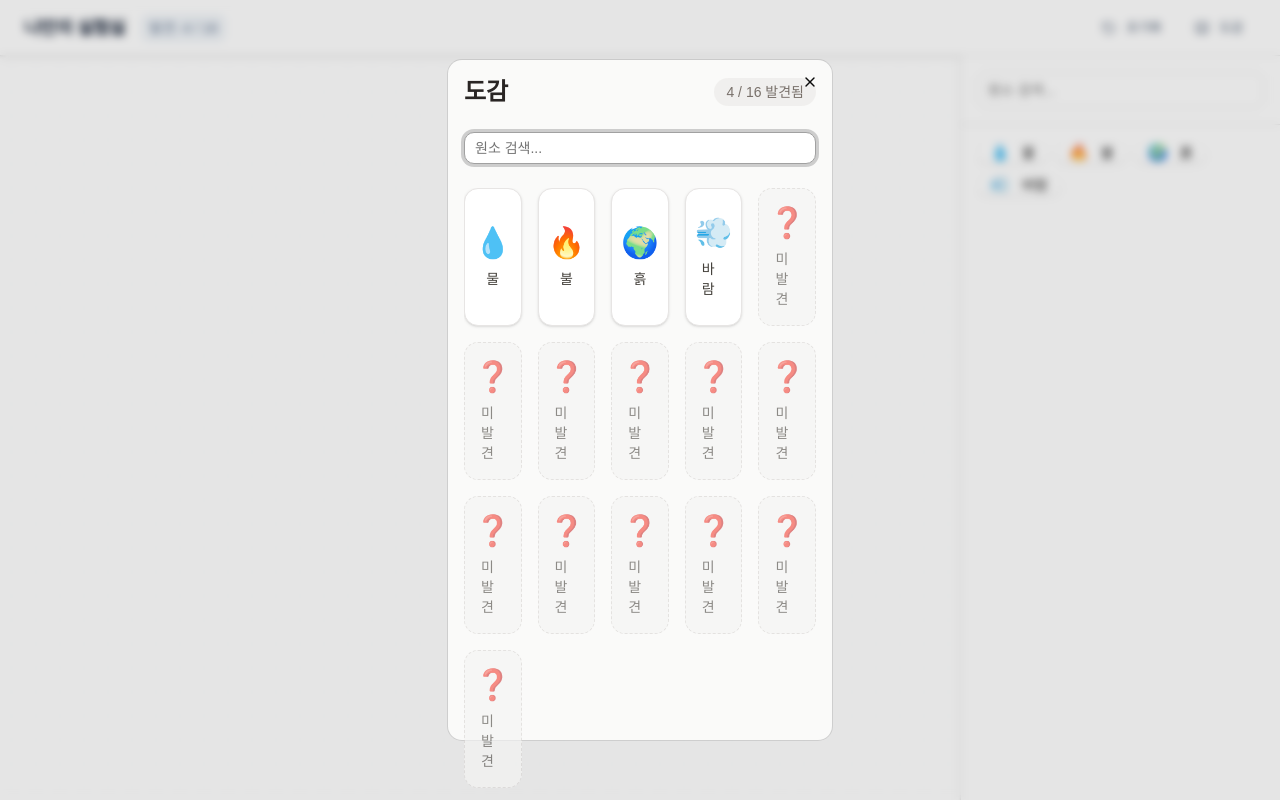
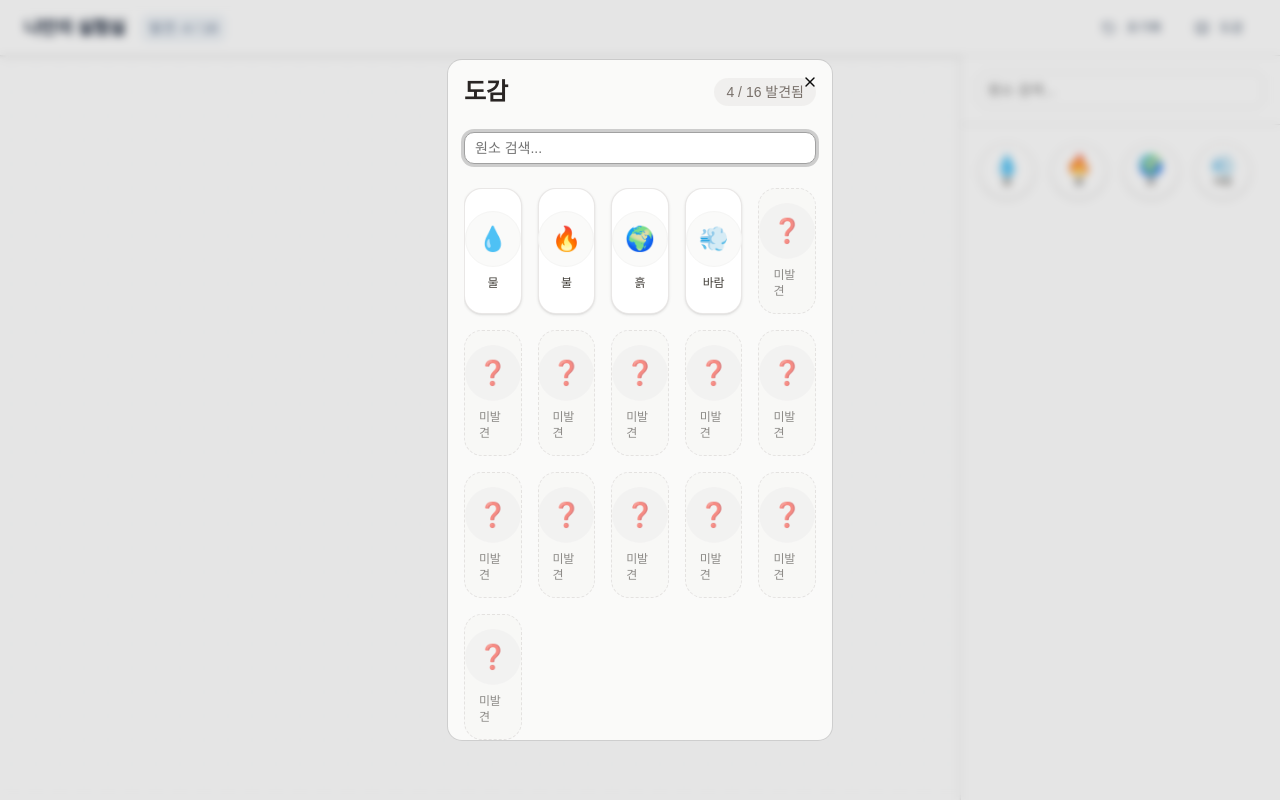
Before and after one commit to SDXMQ/littlealchemy-by-sdxmq, a React (Vite) app: page / in a window 1280 px wide. Both pictures are taken after a click on the button "도감". Built offline with nearby package versions, Linux system fonts and the light colour scheme.

Commit message:
style: redesign elements into circular badges across workspace and inventory

```diff
--- a/src/App.tsx
+++ b/src/App.tsx
@@ -14,7 +14,6 @@ import Sidebar from './components/Sidebar';
 import Workspace from './components/Workspace';
 import TopBar from './components/TopBar';
 import { gameEngine } from './core/GameEngine';
-import { Badge } from './components/ui/badge';
 import Encyclopedia from './components/Encyclopedia';
 
 function App() {
@@ -49,8 +48,8 @@ function App() {
       const workspaceEl = document.getElementById('workspace-container');
       const workspaceRect = workspaceEl?.getBoundingClientRect();
       const rect = active.rect.current.translated;
-      const width = rect?.width || 80;
-      const height = rect?.height || 36;
+      const width = rect?.width || 56;
+      const height = rect?.height || 56;
 
       const finalX = (rect ? rect.left : 0) - (workspaceRect?.left || 0) + width / 2;
       const finalY = (rect ? rect.top : 0) - (workspaceRect?.top || 0) + height / 2;
@@ -126,10 +125,14 @@ function App() {
 
         <DragOverlay dropAnimation={null}>
           {activeDragData ? (
-            <Badge variant="outline" className="px-3 py-1.5 text-sm bg-white shadow-xl rounded-full border-slate-300 scale-110 cursor-grabbing">
-              <span className="mr-2 text-base">{gameEngine.registry.getElement(activeDragData.elementId)?.emoji}</span>
-              {gameEngine.registry.getElement(activeDragData.elementId)?.name}
-            </Badge>
+            <div className="w-16 h-16 rounded-full bg-white/95 backdrop-blur-sm border-2 border-stone-400 shadow-2xl flex flex-col items-center justify-center p-1 scale-110 cursor-grabbing pointer-events-none">
+              <span className="text-2xl leading-none mb-1">
+                {gameEngine.registry.getElement(activeDragData.elementId)?.emoji}
+              </span>
+              <span className="text-[11px] font-medium text-stone-800 tracking-tight leading-none text-center truncate max-w-[52px]">
+                {gameEngine.registry.getElement(activeDragData.elementId)?.name}
+              </span>
+            </div>
           ) : null}
         </DragOverlay>
       </DndContext>
--- a/src/components/ElementBadge.tsx
+++ b/src/components/ElementBadge.tsx
@@ -1,5 +1,4 @@
 import { useDraggable, useDroppable } from '@dnd-kit/core';
-import { Badge } from './ui/badge';
 import { gameEngine } from '../core/GameEngine';
 import type { WorkspaceItem } from '../core/GameEngine';
 
@@ -44,10 +43,12 @@ export default function ElementBadge({ item }: ElementBadgeProps) {
       className={`absolute select-none touch-none cursor-grab active:cursor-grabbing transform -translate-x-1/2 -translate-y-1/2 transition-opacity ${isDragging ? 'opacity-0' : 'opacity-100'}`}
       style={{ left: item.x, top: item.y }}
     >
-      <Badge variant="outline" className="px-3 py-1.5 text-sm bg-white shadow-md rounded-full border-slate-200">
-        <span className="mr-2 text-base">{element.emoji}</span>
-        {element.name}
-      </Badge>
+      <div className="w-16 h-16 rounded-full bg-white border border-stone-200/90 shadow-sm hover:shadow-md hover:border-stone-300 flex flex-col items-center justify-center p-1 transition-all">
+        <span className="text-2xl leading-none mb-1">{element.emoji}</span>
+        <span className="text-[11px] font-medium text-stone-700 tracking-tight leading-none text-center truncate max-w-[52px]">
+          {element.name}
+        </span>
+      </div>
     </div>
   );
 }
--- a/src/components/Encyclopedia.tsx
+++ b/src/components/Encyclopedia.tsx
@@ -43,14 +43,18 @@ export default function Encyclopedia({ discovered, onClose }: EncyclopediaProps)
               return (
                 <div
                   key={el.id}
-                  className={`flex flex-col items-center justify-center p-4 rounded-xl border ${
+                  className={`flex flex-col items-center justify-center p-3.5 rounded-2xl border transition-all ${
                     isDiscovered
-                      ? 'bg-white border-stone-200 shadow-sm'
-                      : 'bg-stone-100 border-dashed border-stone-300 opacity-60'
+                      ? 'bg-white border-stone-200/90 shadow-sm hover:shadow'
+                      : 'bg-stone-100/70 border-dashed border-stone-300 opacity-60'
                   }`}
                 >
-                  <span className="text-3xl mb-2">{isDiscovered ? el.emoji : '❓'}</span>
-                  <span className="text-sm font-medium text-stone-700">
+                  <div className={`w-14 h-14 rounded-full flex items-center justify-center mb-2 ${
+                    isDiscovered ? 'bg-stone-50 border border-stone-100' : 'bg-stone-200/50'
+                  }`}>
+                    <span className="text-2xl">{isDiscovered ? el.emoji : '❓'}</span>
+                  </div>
+                  <span className="text-xs font-medium text-stone-700 tracking-tight">
                     {isDiscovered ? el.name : '미발견'}
                   </span>
                 </div>
--- a/src/components/Sidebar.tsx
+++ b/src/components/Sidebar.tsx
@@ -1,7 +1,6 @@
 import { useState } from 'react';
 import { ScrollArea } from './ui/scroll-area';
 import { Input } from './ui/input';
-import { Badge } from './ui/badge';
 import { gameEngine } from '../core/GameEngine';
 import { useDraggable, useDroppable } from '@dnd-kit/core';
 
@@ -32,7 +31,7 @@ export default function Sidebar({ discovered }: SidebarProps) {
         />
       </div>
       <ScrollArea className="flex-1 p-3 md:p-4">
-        <div className="flex flex-wrap gap-2">
+        <div className="flex flex-wrap gap-3 justify-start content-start">
           {elements.map(el => (
             <DraggableLibraryItem key={el.id} element={el} />
           ))}
@@ -56,12 +55,14 @@ function DraggableLibraryItem({ element }: { element: any }) {
       ref={setNodeRef}
       {...listeners}
       {...attributes}
-      className={`select-none touch-none cursor-grab active:cursor-grabbing ${isDragging ? 'opacity-50' : ''}`}
+      className={`select-none touch-none cursor-grab active:cursor-grabbing flex flex-col items-center justify-center p-0.5 ${isDragging ? 'opacity-40 scale-95' : 'hover:scale-105'} transition-all`}
     >
-      <Badge variant="secondary" className="px-3 py-1.5 text-sm bg-white border shadow-sm hover:bg-slate-50 transition-colors">
-        <span className="mr-2 text-base">{element.emoji}</span>
-        {element.name}
-      </Badge>
+      <div className="w-14 h-14 rounded-full bg-white border border-stone-200/90 shadow-sm hover:shadow hover:border-stone-300 flex flex-col items-center justify-center p-1 transition-all">
+        <span className="text-xl leading-none mb-0.5">{element.emoji}</span>
+        <span className="text-[10px] font-medium text-stone-700 tracking-tight leading-none text-center truncate max-w-[46px]">
+          {element.name}
+        </span>
+      </div>
     </div>
   );
 }
```
